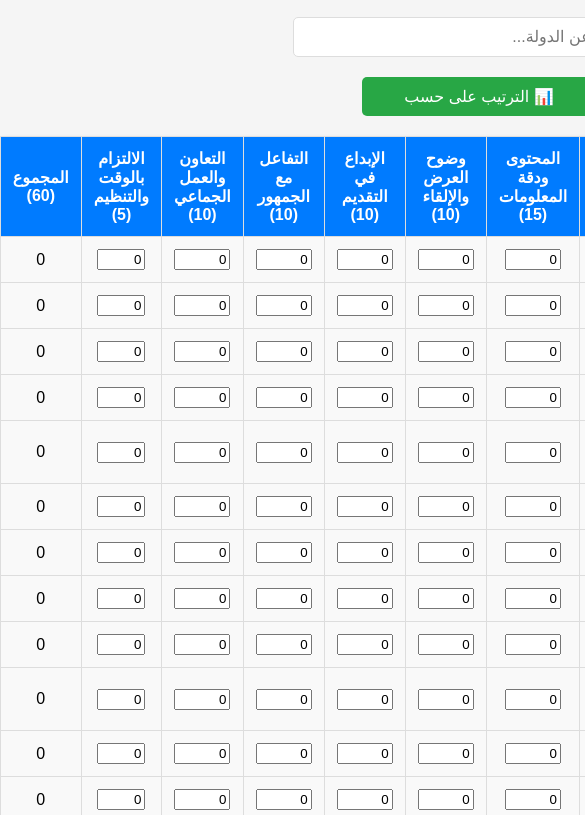
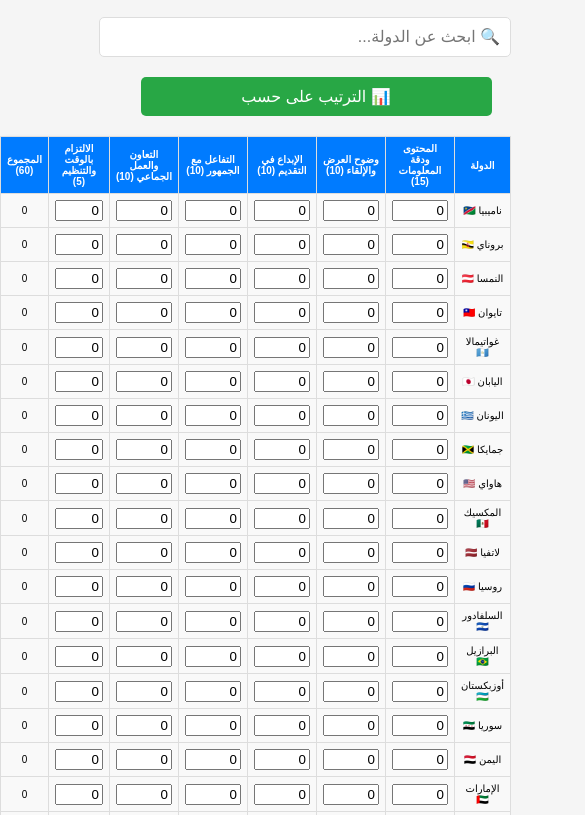
Before and after one commit to s2241617/country-, a plain HTML site: page index.html in a window 390 px wide. Shown: the part 119-934 px from the top of the page, 585 px wide, since content can reach past the window. Drawn offline with Linux system fonts and the light colour scheme.

Commit message:
Add files via upload

```diff
--- a/index.html
+++ b/index.html
@@ -117,6 +117,47 @@
 
         .country-cell:hover .student-names {
             display: block;
+        }
+        @media (max-width: 768px) {
+            #searchBox {
+                width: 80%;
+            }
+
+            table {
+                font-size: 12px;
+                width: 100%;
+            }
+
+            th, td {
+                padding: 8px;
+            }
+
+            #sortButton, #sortMenu {
+                width: 80%;
+            }
+
+            #sortMenu {
+                margin: 10px auto;
+            }
+        }
+
+        @media (max-width: 480px) {
+            #searchBox {
+                width: 100%;
+            }
+
+            table {
+                font-size: 10px;
+                width: 100%;
+            }
+
+            #sortButton, #sortMenu {
+                width: 90%;
+            }
+
+            th, td {
+                padding: 6px;
+            }
         }
     </style>
 </head>
```
